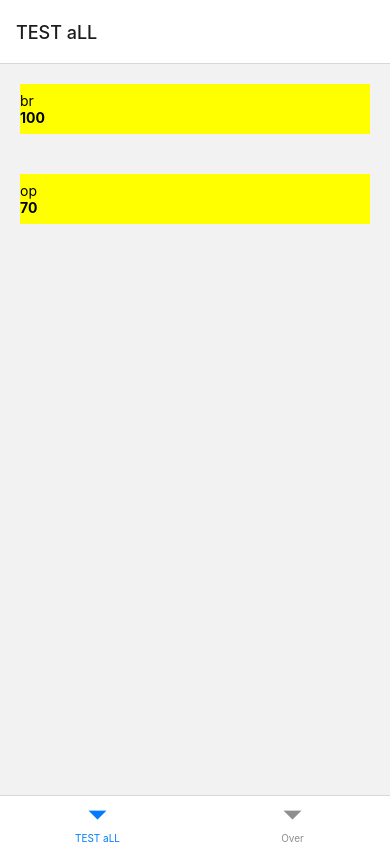
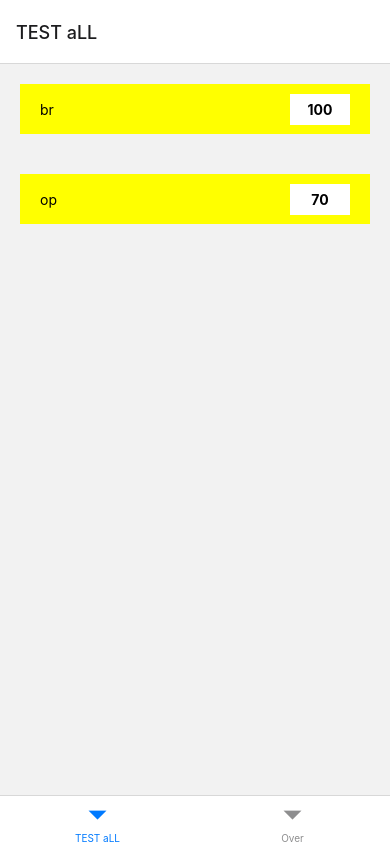
Before and after one commit to ymtowya/CS5520-Assign-2, a React Native app: screen /All in a window 390 px wide. Built offline with nearby package versions, Linux system fonts and the light colour scheme.

Commit message:
button content

```diff
--- a/component/ButtonPressable.js
+++ b/component/ButtonPressable.js
@@ -11,6 +11,7 @@ export default function ButtonPressable({
     return (
         <Pressable
             onPress={onPressed}
+            android_ripple={{ color: 'grey', radius: 20 }}
             style={({ pressed }) => {
                 return [
                   myStyling.generalButton,
--- a/resource/MyStyles.js
+++ b/resource/MyStyles.js
@@ -50,21 +50,26 @@ const myStyling = StyleSheet.create({
     },
     generalButton: {
         backgroundColor: "yellow",
-        color: 'black',
+        color: 'white',
         height: 50,
-        alignContent: 'flex-start',
-        justifyContent: 'center',
-        margin: 20
+        justifyContent: 'space-between',
+        alignItems: 'center',
+        margin: 20,
+        flexDirection: 'row',
+        paddingHorizontal: 20
     },
     pressedButton: {
-        backgroundColor: 'black',
-        color: 'white'
+
     },
     tagText: {
-        position: 'relative',
+        paddingRight: 2
     },
     tagButn: {
         fontWeight: 'bold',
+        backgroundColor: 'white',
+        width: 60,
+        textAlign: 'center',
+        paddingVertical: 7
     },
     image: {
         justifyContent: 'center',
```
